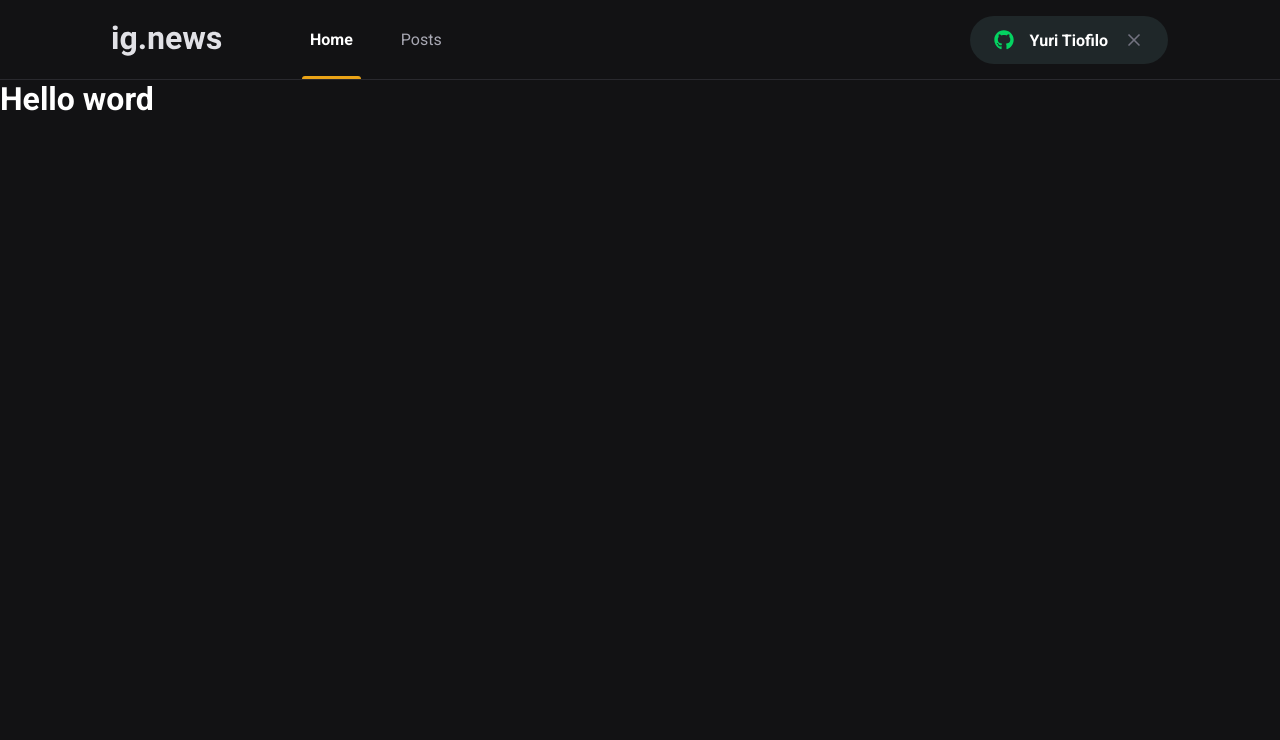
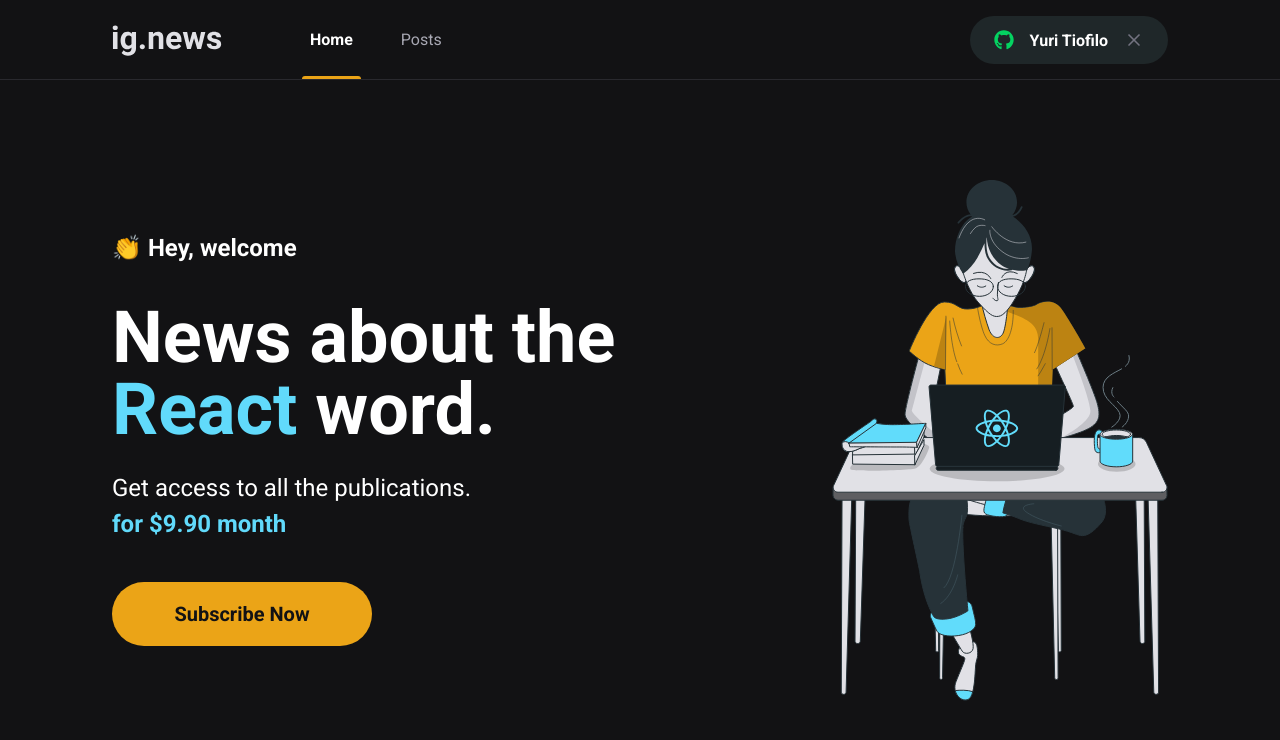
Before and after one commit to Yuri-Tiofilo/ig-news, a Next.js app: page / in a window 1280 px wide. Shown: the top 740 px of the page. Built offline with nearby package versions, Linux system fonts and the light colour scheme.

Commit message:
final layout home

```diff
--- /dev/null
+++ b/src/components/SubscribeButton/index.tsx
@@ -0,0 +1,12 @@
+import styles from './styles.module.scss'
+
+export function SubscribeButton () {
+  return (
+    <button
+      type="button"
+      className={styles.subscribeButton}
+    >
+      Subscribe Now
+    </button>
+  )
+}
--- /dev/null
+++ b/src/components/SubscribeButton/styles.module.scss
@@ -0,0 +1,21 @@
+.subscribeButton {
+  height: 4rem;
+  width: 260px;
+  border-radius: 2rem;
+  border: 0;
+  background-color: var(--yellow-500);
+
+  color: var(--gray-900);
+  font-size: 1.25rem;
+  font-weight: bold;
+
+  display: flex;
+  align-items: center;
+  justify-content: center;
+
+  transition: filter 0.2s;
+
+  &:hover {
+    filter: brightness(0.8);
+  }
+}
--- /dev/null
+++ b/src/pages/home.module.scss
@@ -0,0 +1,45 @@
+.contentContainer {
+  max-width: 1120px;
+  margin: 0 auto;
+  padding: 0 2rem;
+  height: calc(100vh - 5rem);
+
+  display: flex;
+  align-items: center;
+  justify-content: space-between;
+}
+
+.hero {
+  max-width: 600px;
+
+  > span {
+    font-size: 1.5rem;
+    font-weight: bold;
+  }
+
+  h1 {
+    font-size: 4.5rem;
+    line-height: 4.5rem;
+    font-weight: 900;
+    margin-top: 2.5rem;
+
+    > span {
+      color: var(--cyan-500);
+    }
+  }
+
+  p {
+    font-size: 1.5rem;
+    line-height: 2.25rem;
+    margin-top: 1.5rem;
+
+    > span {
+      font-weight: bold;
+      color: var(--cyan-500);
+    }
+  }
+
+  button {
+    margin-top: 2.5rem
+  }
+}
--- a/src/pages/index.tsx
+++ b/src/pages/index.tsx
@@ -1,4 +1,7 @@
 import Head from 'next/head'
+import { SubscribeButton } from '../components/SubscribeButton'
+
+import styles from './home.module.scss'
 
 export default function Home(): JSX.Element {
   return (
@@ -6,7 +9,21 @@
       <Head>
         <title>Inicio | ig.news</title>
       </Head>
-      <h1>Hello word</h1>
+
+      <main className={styles.contentContainer}>
+        <section className={styles.hero}>
+          <span>👏 Hey, welcome</span>
+          <h1>News about the <span>React</span> word.</h1>
+          <p>
+            Get access to all the publications. <br />
+            <span>for $9.90 month</span>
+          </p>
+
+          <SubscribeButton />
+        </section>
+
+        <img src="/images/avatar.svg" alt="Girl coding"/>
+      </main>
     </>
   )
 }
--- /dev/null
+++ b/src/styles/pages/home.module.scss
@@ -0,0 +1,41 @@
+.contentContainer {
+  max-width: 1120px;
+  margin: 0 auto;
+  padding: 0 2rem;
+  height: calc(100vh - 5rem);
+
+  display: flex;
+  align-items: center;
+  justify-content: space-between;
+}
+
+.hero {
+  max-width: 600px;
+
+  > span {
+    font-size: 1.5rem;
+    font-weight: bold;
+  }
+
+  h1 {
+    font-size: 4.5rem;
+    line-height: 4.5rem;
+    font-weight: 900;
+    margin-top: 2.5rem;
+
+    > span {
+      color: var(--cyan-500);
+    }
+  }
+
+  p {
+    font-size: 1.5rem;
+    line-height: 2.25rem;
+    margin-top: 1.5rem;
+
+    > span {
+      font-weight: bold;
+      color: var(--cyan-500);
+    }
+  }
+}
```
